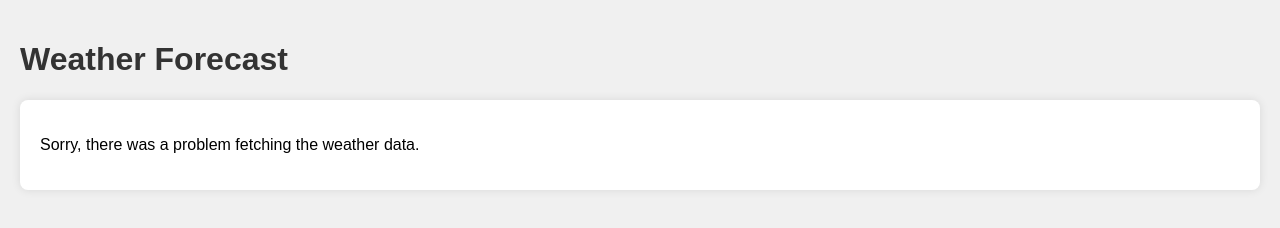
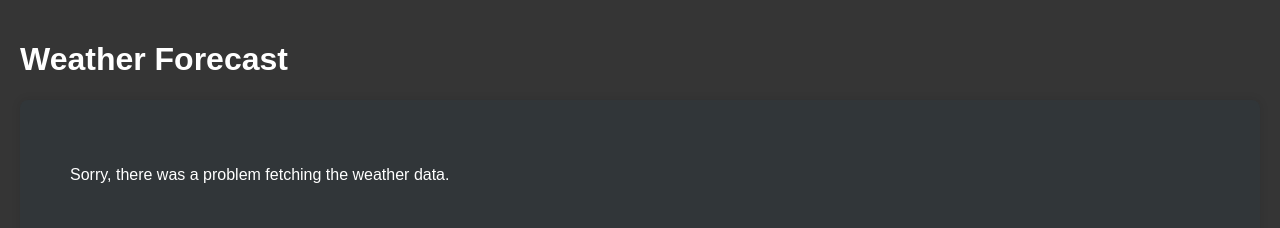
Before and after one commit to cstephens24/HateWeather, a plain HTML site: page index.html in a window 1280 px wide. Drawn offline with Linux system fonts and the light colour scheme; no server answers.

Commit message:
Update style.css

```diff
--- a/style.css
+++ b/style.css
@@ -1,17 +1,18 @@
 body {
     font-family: Arial, sans-serif;
-    background-color: #f0f0f0;
+    background-color: #353535;
     margin: 0;
     padding: 20px;
+    color: #fff
 }
 
 h1 {
-    color: #333;
+    color: 3fff;
 }
 
 #forecast {
-    background: #fff;
-    padding: 20px;
+    background: #313639;
+    padding: 50px;
     border-radius: 8px;
     box-shadow: 0 0 10px rgba(0, 0, 0, 0.1);
 }
```
